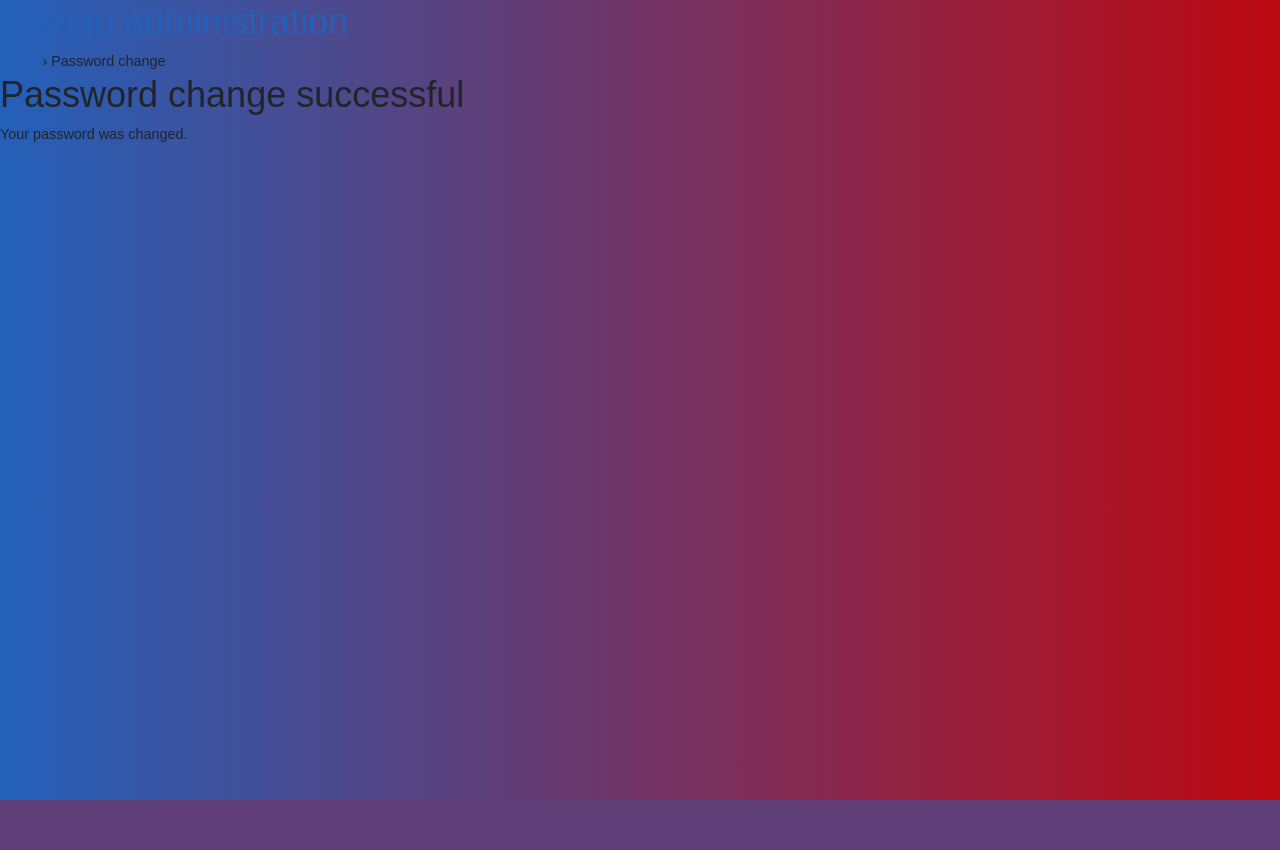
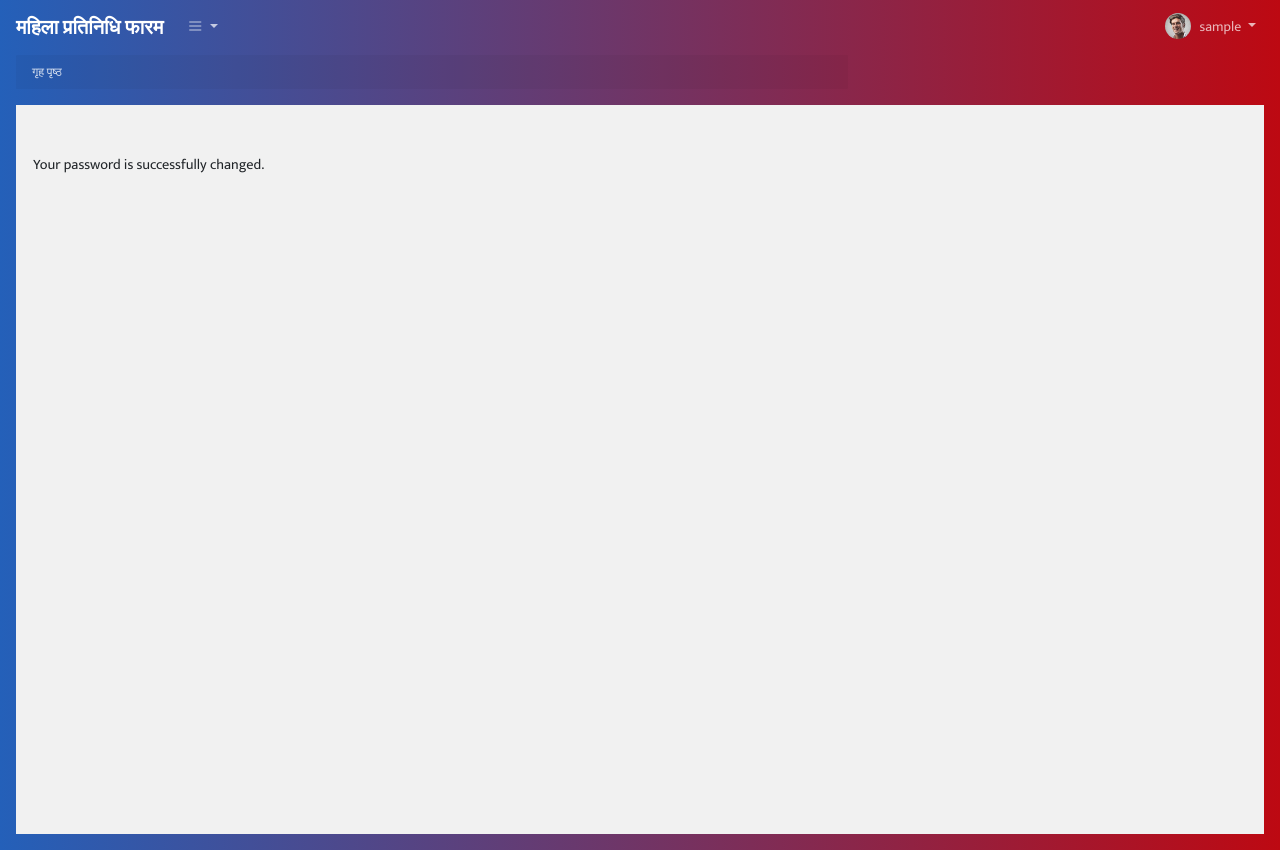
Before and after one commit to naxa-developers/MahilaPratinidhi, a Django app: page /accounts/password_change/done/ in a window 1280 px wide. Before the commit the page ends 800 px from the top, so only its background shows below. Run offline with Django 3.2, Linux system fonts and the light colour scheme; the visitor is signed in with stand-in values (Sample User, id 1); style sheets or scripts are compiled from the project's sources; some libraries are stand-ins or nearby versions.

Commit message:
password change

```diff
--- a/mahila_pratinidhi/core/urls.py
+++ b/mahila_pratinidhi/core/urls.py
@@ -13,4 +13,5 @@ urlpatterns = [
 	path('mahila-pratinidhi-delete/<int:pk>/', views.MahilaPratinidhiFormDeleteView.as_view(), name="mahila_pratinidhi_delete"),
 	path('file-upload/', views.file_upload, name="file_upload"),
 
+
 ]
--- a/mahila_pratinidhi/core/views.py
+++ b/mahila_pratinidhi/core/views.py
@@ -1,6 +1,8 @@
 from django.contrib.auth.mixins import LoginRequiredMixin
+from django.contrib.auth.models import User
+from django.contrib.auth.views import password_change
 from django.shortcuts import render, get_object_or_404
-from django.urls import reverse_lazy
+from django.urls import reverse_lazy, reverse
 
 from django.views.generic import CreateView, UpdateView, DetailView, DeleteView, TemplateView
 
--- a/mahila_pratinidhi/templates/_base.html
+++ b/mahila_pratinidhi/templates/_base.html
@@ -57,7 +57,7 @@
                     </a>
                     <div class="dropdown-menu dropdown-menu-right" aria-labelledby="dropdownMenuButtonUser">
                         <a class="dropdown-item" href="#"><i class="la la-user"></i> मेरो प्रोफाइल</a>
-                        <a class="dropdown-item" href="#"><i class="la la-key"></i> पासवर्ड परिवर्तन</a>
+                        <a class="dropdown-item" href="{% url 'password_change' %}"><i class="la la-key"></i> पासवर्ड परिवर्तन</a>
                         <a class="dropdown-item" href="{% url 'logout' %}"><i class="la la-sign-out"></i> लग-आउट</a>
                     </div>
                 </li>
--- /dev/null
+++ b/mahila_pratinidhi/templates/registration/password_change_done.html
@@ -0,0 +1,29 @@
+{% extends '_base.html' %}
+{% load static %}
+
+
+{% block content %}
+     <div id="main-container" class="minified">
+
+        <!--[if lt IE 8]>
+            <p class="browserupgrade">You are using an <strong>outdated</strong> browser. Please <a href="http://browsehappy.com/">upgrade your browser</a> to improve your experience.</p>
+        <![endif]-->
+        <?php include 'header.php'; ?>
+
+        <div class="row no-gutters">
+            <div class="col-md-8">
+                <nav aria-label="breadcrumb">
+                    <ol class="breadcrumb">
+                        <li class="breadcrumb-item"><a href="{% url 'core:dashboard' %}">गृह पृष्‍ठ</a></li>
+
+
+                    </ol>
+                </nav>
+            </div>
+            <div class="col-md-12">
+
+                <div class="dash-right">
+                    <div class="row" style="margin-top: 50px;">
+    <p>Your password is successfully changed.</p>
+                    </div></div></div></div></div>
+{% endblock content %}
```
Also changed, not shown: mahila_pratinidhi/mahila_pratinidhi/urls.py (+6 -1 lines), mahila_pratinidhi/templates/registration/password_change_form.html (added, +42 -0 lines), 1 other file.
